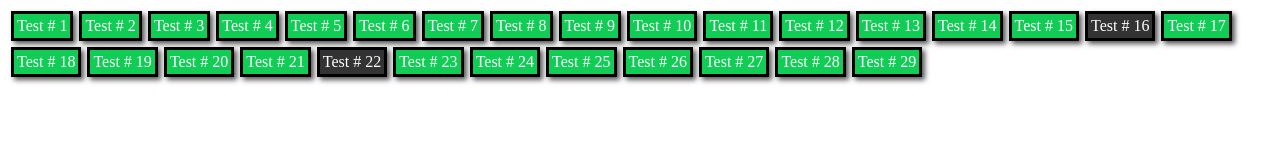
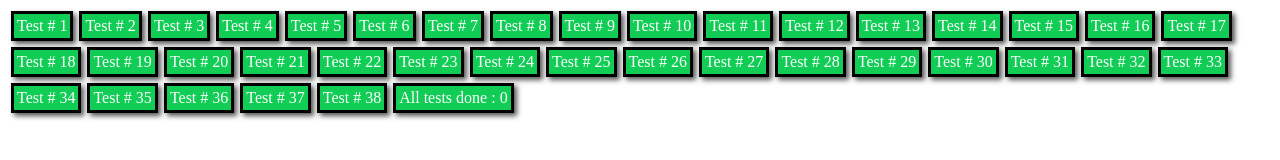
Before and after one commit to indutny/jsTPL, a plain HTML site: page test.html in a window 1280 px wide. Drawn offline with Linux system fonts and the light colour scheme.

Commit message:
Success on all of tests, jquery.tpl ported

```diff
--- a/test.html
+++ b/test.html
@@ -420,7 +420,7 @@
 			jsTPL("test",[],"test");
 			jsTPL("{%: test {} %}is hard",[],"kaza");
 
-			var got = $.template("{%: kaza {} %}so do it")(),
+			var got = jsTPL("{%: kaza {} %}so do it")(),
 			expected ="testis hardso do it";
 
 			global+=_end();
@@ -570,7 +570,7 @@
 
 				jsTPL("1{%block 'a'%}2{%/block%}3{%block 'b'%}4{%/block%}5{%block 'c'%}6{%/block%}7",[],"a");
 
-				var got = $.template("{%extends 'a'%}{%block 'a'%}A{%/block%}")(),
+				var got = jsTPL("{%extends 'a'%}{%block 'a'%}A{%/block%}")(),
 					expected = "1A34567";
 
 				global+=_end();
@@ -761,7 +761,7 @@
 					_start();
 
 					while (i>0) {
-						$.template(g,{}).html();
+						jsTPL(g)();
 						i--;
 					}
 
@@ -806,7 +806,7 @@
 
 				var
 					  inc_e = "123",
-					  g1="<div>",
+					  g1="",
 					  g2="{%extends 'a'%}",
 					  e="";
 
@@ -815,7 +815,7 @@
 						g2+="{%block 'a"+i+"'%}2{%/block%}";
 						e+=inc_e;
 					}
-					g1+="</div>";
+
 
 					jsTPL(g1, [], "a");
 
@@ -827,7 +827,7 @@
 					_start();
 
 					while (i>0) {
-						$.template(g2,{}).html();
+						jsTPL(g2)();
 						i--;
 					}
 
@@ -867,7 +867,7 @@
 				console.info("Escape");
 				_start();
 
-				var got = jsTPL("0{%filter escape%}:{%/filter%}1"),
+				var got = jsTPL("0{%filter escape%}:{%/filter%}1")(),
 					expected = "0%3A1";
 
 				global+=_end();
@@ -887,7 +887,7 @@
 				console.info("Safe");
 				_start();
 
-				var got = jsTPL("0{%filter safe%}<>&\"'{%/filter%}1"),
+				var got = jsTPL("0{%filter safe%}<>&\"'{%/filter%}1")(),
 					expected = "0&lt;&gt;&amp;&quot;&#039;1";
 
 				global+=_end();
@@ -907,7 +907,7 @@
 				console.info("Upper");
 				_start();
 
-				var got = jsTPL("0{%filter upper%}abc{%/filter%}1"),
+				var got = jsTPL("0{%filter upper%}abc{%/filter%}1")(),
 					expected = "0ABC1";
 
 				global+=_end();
@@ -927,7 +927,7 @@
 				console.info("Lower");
 				_start();
 
-				var got = jsTPL("0{%filter lower%}ABC{%/filter%}1"),
+				var got = jsTPL("0{%filter lower%}ABC{%/filter%}1")(),
 					expected = "0abc1";
 
 				global+=_end();
@@ -947,7 +947,7 @@
 				console.info("Hierarchical");
 				_start();
 
-				var got = jsTPL("0{%filter escape%}{%filter safe%}<>{%/filter%}{%/filter%}1"),
+				var got = jsTPL("0{%filter escape%}{%filter safe%}<>{%/filter%}{%/filter%}1")(),
 					expected = "0%26lt%3B%26gt%3B1";
 
 				global+=_end();
```
